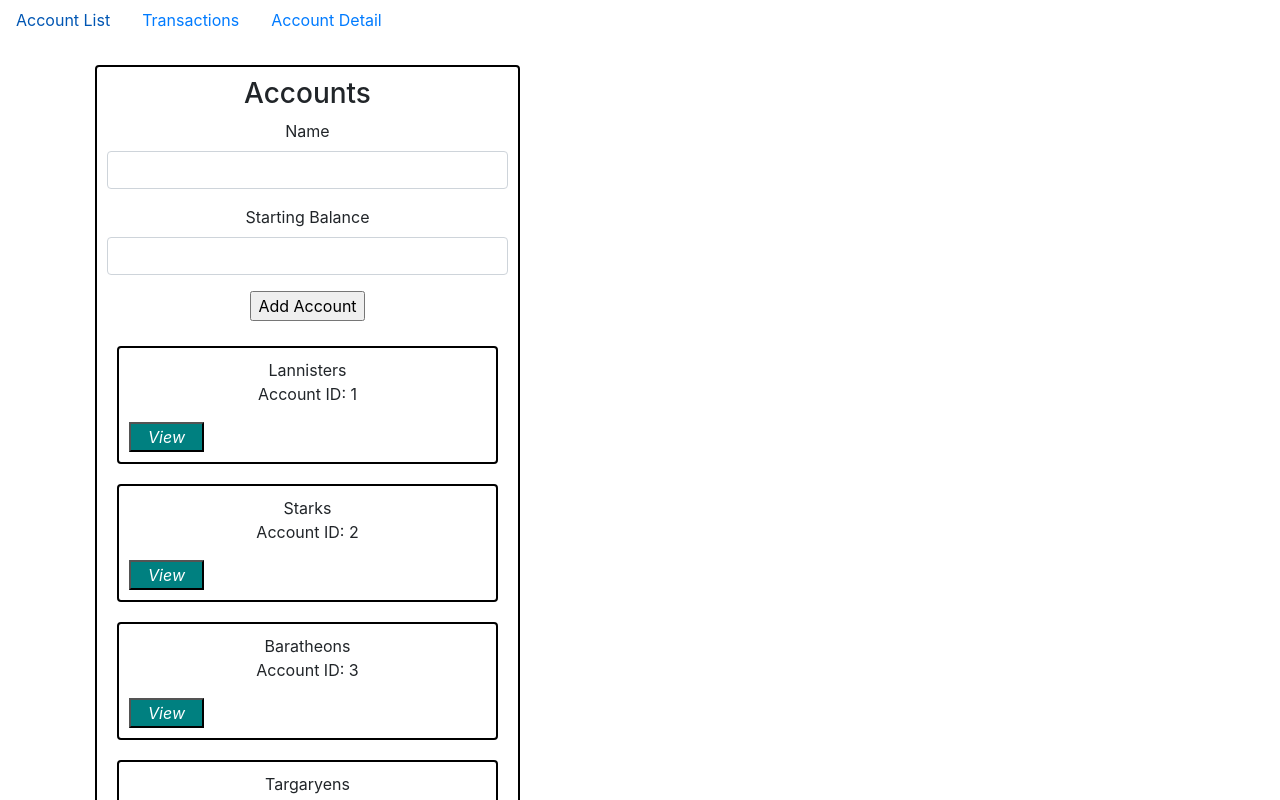
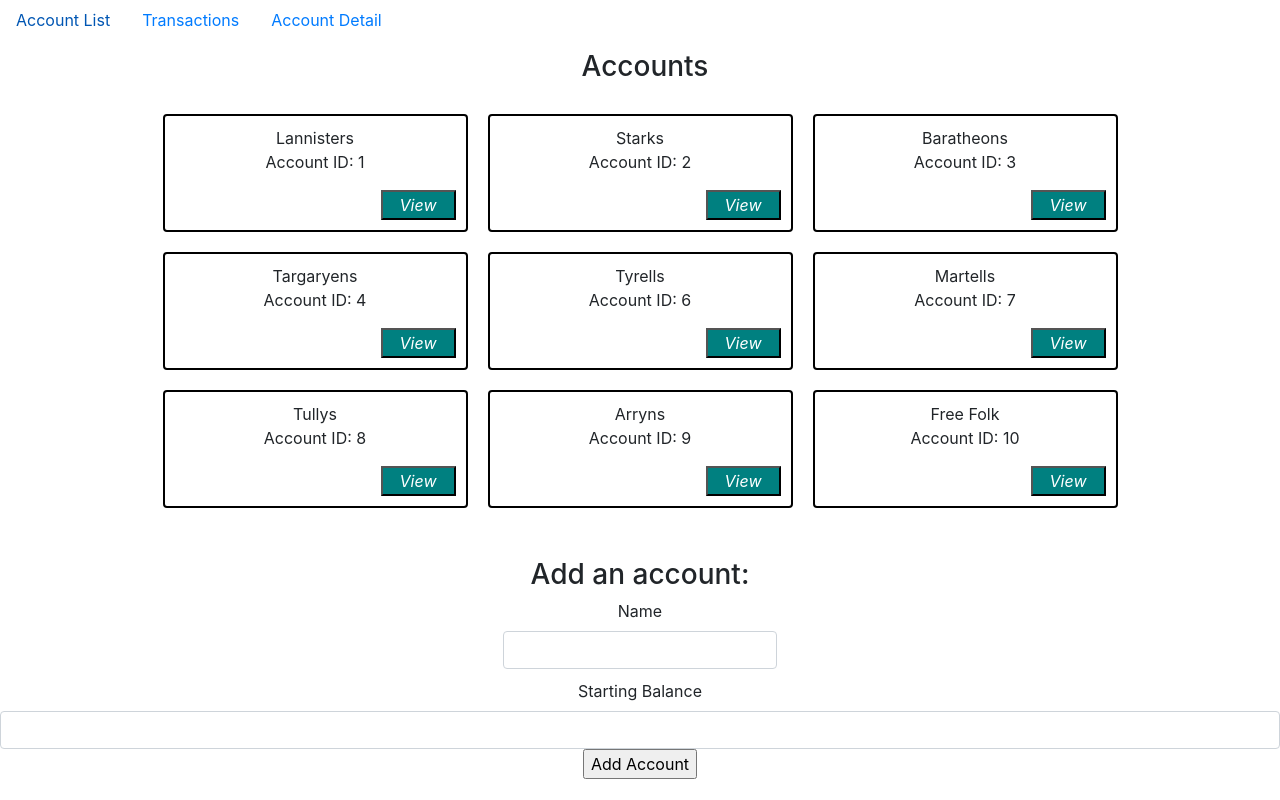
Before and after one commit to ae324/IS322_FinalProject, a React (Create React App) app: page / in a window 1280 px wide. Shown: the top 800 px of the page. Built offline with nearby package versions, Linux system fonts and the light colour scheme.

Commit message:
Several style adjustments

```diff
--- a/src/components/AccountList.js
+++ b/src/components/AccountList.js
@@ -14,7 +14,9 @@ class AccountList extends React.Component {
         return accountArr.map(acc => {
             if(acc.status === "selected") {
                 return (
-                    <li className="card" key={acc._id}>
+                  <div className="accounts-container">
+                    <div className="accountslist">
+                      <li className="account-details" key={acc._id}>
                           <h3>{ acc.name }</h3>
                           <div>Account ID: {acc._id}</div>
                           <button type='button'
@@ -30,10 +32,12 @@ class AccountList extends React.Component {
                           <div>
                               <p>Balance: {acc.balance}</p>
                               <p>Transactions: {acc.transactions}</p>
-                            <ul className="list-group" style={{ marginTop: '15px' }}>
+                              <ul>
                                </ul>
                           </div>
                       </li>
+                    </div>
+                  </div>
                 );
             } else if (acc.status === 'not_selected'){
                 return (
@@ -59,25 +63,27 @@ class AccountList extends React.Component {
         console.log(this.props)
         if(this.props.title === "Account Details") {
             return(
-                <div className="card" style={{ padding: '10px' }}>
+              <div className="accounts-container">
+                <div className="accountlist">
                     <h3>{this.props.title}</h3>
 
-                    <ul className="list-group" style={{ marginTop: '15px' }}>
+                    <ul>
                        { accountList }
                     </ul>
+                </div>
                 </div>
             );
         } else if(this.props.title === "Accounts") {
             return(
-                <div className="card" style={{ padding: '10px' }}>
-                    <h3>{this.props.title}</h3>
-                    <AddAccount title={this.props.title}
-                                stateList={this.props.stateList}
-                                style={{ float: 'right' }}/>
-
-                    <ul className="list-group" style={{ marginTop: '15px' }}>
+              <div className="accounts-container">
+                <div className="accountlist">
+                    <h3 className="accountstitle">{this.props.title}</h3>
+                    <ul>
                        { accountList }
                     </ul>
+                  </div>
+                <AddAccount title={this.props.title}
+                            stateList={this.props.stateList}/>
               </div>
             );
         } else if(this.props.title === "Account List") {
--- a/src/components/AddAccount.js
+++ b/src/components/AddAccount.js
@@ -1,7 +1,7 @@
 import React from 'react';
 import { connect } from 'react-redux';
-
 import { addAccount } from '../actions';
+import css from './style.css';
 
 class AddAccount extends React.Component {
     state = {name: '', balance: ''}
@@ -15,22 +15,29 @@ class AddAccount extends React.Component {
 
     render() {
         return(
-            <form onSubmit={this.onFormSubmit}>
-                <div className="form-group">
+            <form onSubmit={this.onFormSubmit} className="addform">
+                <div classname="accounts-container">
+                  <div className="accountlist">
+                      <h3>Add an account:</h3>
                       <label>Name</label>
-                    <input type="text" className="form-control"
-                           name="name" value={this.state.name}
+                      <input type="text"
+                             className="form-control name"
+                             name="name"
+                             value={this.state.name}
                              onChange={(e) => this.setState({name: e.target.value})} />
                   </div>
 
-                <div className="form-group">
+                  <div>
                       <label>Starting Balance</label>
-                    <input type="number" className="form-control"
-                           name="balance" value={this.state.balance}
+                      <input type="number"
+                             className="form-control"
+                             name="balance"
+                             value={this.state.balance}
                              onChange={(e) => this.setState({balance: e.target.value})} />
                   </div>
+                </div>
 
-                <input type="submit" classname="button" value={'Add Account'}/>
+                <input type="submit" value={'Add Account'}/>
             </form>
         )
     }
--- a/src/components/Page1.js
+++ b/src/components/Page1.js
@@ -1,13 +1,14 @@
 import React from 'react';
 import AccountList from './AccountList';
+import css from './style.css';
 
 
 const Page1 = () => {
     return (
-        <div className="container" style={{marginTop: '15px'}}>
-            <div className="row">
+        <div>
+            <div>
 
-                <div className="col-sm-5">
+                <div>
                     <AccountList title="Accounts" stateList="not_selected"></AccountList>
                 </div>
             </div>
--- a/src/components/Page3.js
+++ b/src/components/Page3.js
@@ -3,7 +3,7 @@ import AccountList from './AccountList';
 
 const Page3 = props => {
   return (
-      <div className="container" style={{marginTop: '15px'}}>
+      <div className="container">
         <h2>Select an account:</h2>
         <div>
             <AccountList title="Account List" stateList="not_selected"></AccountList>
--- a/src/components/Transactions.js
+++ b/src/components/Transactions.js
@@ -6,10 +6,11 @@ class Transactions extends React.Component {
 
   render() {
     return (
-      <div>
+      <div className="accounts-container">
+      <h3>Transactions:</h3>
       {this.props.transactions.map((transaction, index) => {
-        return <div classname="flex">
-        <ul className="transaction">
+        return <div classname="accountlist">
+        <ul className="card">
           <p>Account ID: {transaction._id}</p>
           <p>Type: {transaction.type}</p>
           <p>Amount: {transaction.amount}</p>
--- a/src/components/style.css
+++ b/src/components/style.css
@@ -1,5 +1,17 @@
+* {
+  box-sizing: border-box;
+}
+
 html {
   font-family: Arial;
+}
+
+.accounts-container {
+  text-align: center;
+}
+
+.accountlist {
+  display: inline-block;
 }
 
 .accountlist {
@@ -13,7 +25,19 @@ html {
 .accountlist ul {
   padding: 10px;
   margin: 10px;
-  margin-bottom: 100px;
+}
+
+.account-details {
+  list-style: none;
+  padding: 10px;
+}
+
+.account-details button {
+  width: 75px;
+  background-color: teal;
+  float: right;
+  font-style: italic;
+  color: white;
 }
 
 .card {
@@ -21,7 +45,8 @@ html {
   border: 2px black solid;
   padding: 10px;
   text-align: center;
-  display: flex;
+  width: 25%;
+  display: inline-block;
 }
 
 .card button {
@@ -42,3 +67,22 @@ html {
 .flex {
   display: flex;
 }
+
+.accountsleft {
+  float: left;
+  width: 50%;
+}
+
+.accountsright {
+  float: right;
+  width: 50%;
+}
+
+.accountstitle {
+  margin-left: 10px;
+  text-align: center;
+}
+
+.nav-item:selected {
+  color: red;
+}
```
Lines whose indentation alone changed are shown as unchanged.
